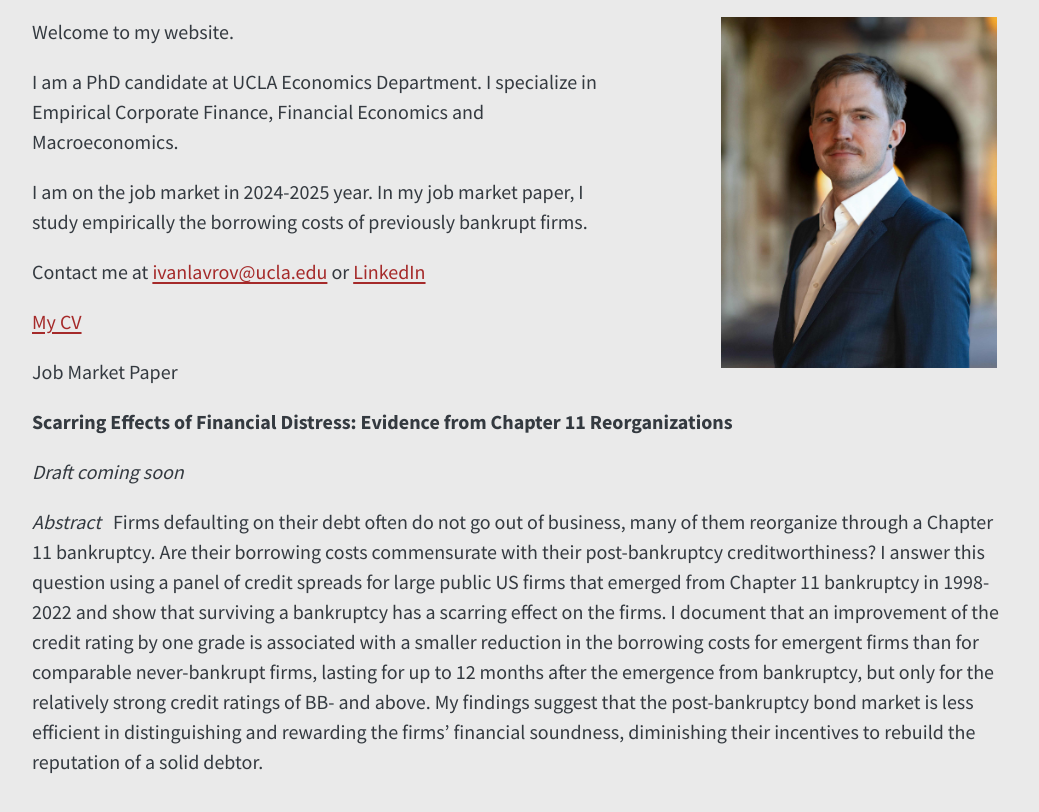
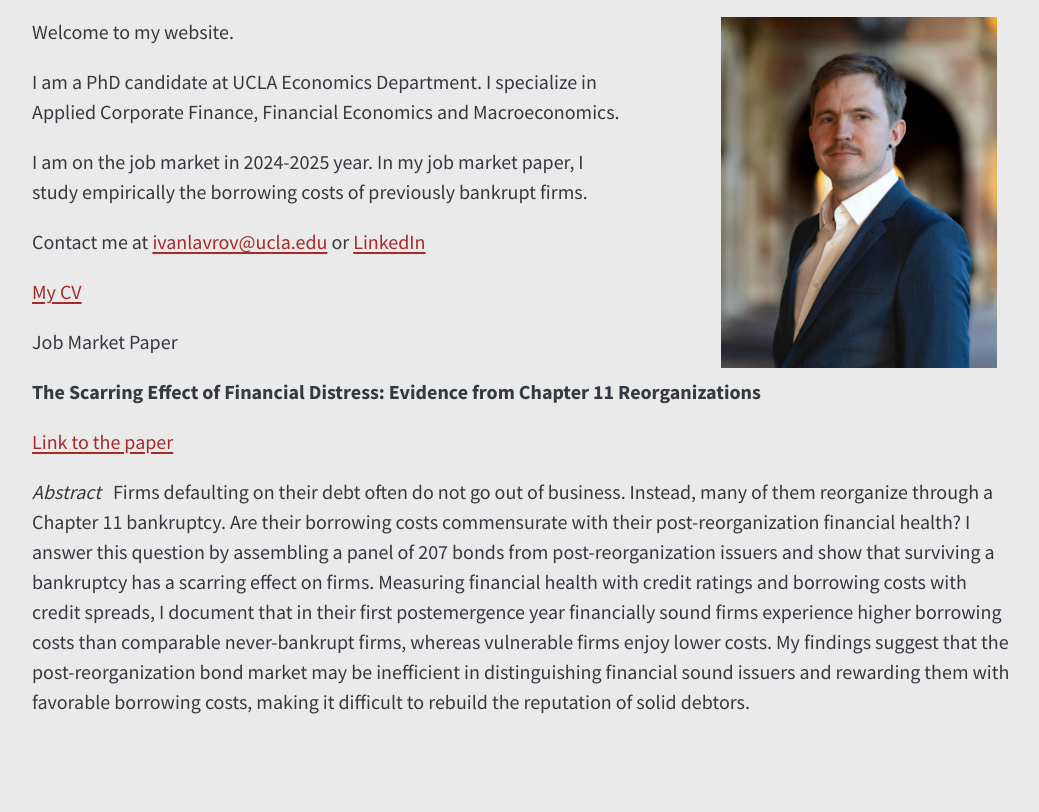
Before and after one commit to ilavrov113/ilavrov113.github.io, a plain HTML site: page index.html in a window 1280 px wide. Shown: the part 84-896 px from the top of the page, without its empty margins (168-1207 px from the left). Drawn offline with Linux system fonts and the light colour scheme.

Commit message:
Add files via upload

```diff
--- a/index.html
+++ b/index.html
@@ -109,17 +109,16 @@ Welcome to my website.
 <!-- <p style="text-align: justify;"> -->
 <div class="no-row-height column-margin column-container"><div class="">
 <p><img src="photoIvan.jpeg" class="img-fluid" style="width:95.0%"></p>
-</div></div><p>I am a PhD candidate at UCLA Economics Department. I specialize in Empirical Corporate Finance, Financial Economics and Macroeconomics. <!-- </p> --></p>
+</div></div><p>I am a PhD candidate at UCLA Economics Department. I specialize in Applied Corporate Finance, Financial Economics and Macroeconomics. <!-- </p> --></p>
 <!-- <p style="text-align: justify;"> -->
 <p>I am on the job market in 2024-2025 year. In my job market paper, I study empirically the borrowing costs of previously bankrupt firms. <!-- </p> --></p>
 <p>Contact me at <a href="mailto:ivanlavrov@ucla.edu">ivanlavrov@ucla.edu</a> or <a href="https://www.linkedin.com/in/ivan-lavrov-a0b439265/">LinkedIn</a></p>
 <p><a href="https://www.dropbox.com/scl/fi/jvj3i40wjd1hlv08br0x2/cv_2024.pdf?rlkey=g5xm2e4ltr1fpsu0hw9a5es5c&amp;e=3&amp;st=7gxhmxa2&amp;dl=0">My CV</a></p>
 <p>Job Market Paper</p>
 <div class="column-page-right">
-<p><strong>Scarring Effects of Financial Distress: Evidence from Chapter 11 Reorganizations</strong></p>
-<!-- Link to the paper -->
-<p><em>Draft coming soon</em></p>
-<p><em>Abstract</em> &nbsp; Firms defaulting on their debt often do not go out of business, many of them reorganize through a Chapter 11 bankruptcy. Are their borrowing costs commensurate with their post-bankruptcy creditworthiness? I answer this question using a panel of credit spreads for large public US firms that emerged from Chapter 11 bankruptcy in 1998-2022 and show that surviving a bankruptcy has a scarring effect on the firms. I document that an improvement of the credit rating by one grade is associated with a smaller reduction in the borrowing costs for emergent firms than for comparable never-bankrupt firms, lasting for up to 12 months after the emergence from bankruptcy, but only for the relatively strong credit ratings of BB- and above. My findings suggest that the post-bankruptcy bond market is less efficient in distinguishing and rewarding the firms’ financial soundness, diminishing their incentives to rebuild the reputation of a solid debtor.</p>
+<p><strong>The Scarring Effect of Financial Distress: Evidence from Chapter 11 Reorganizations</strong></p>
+<p><a href="https://www.dropbox.com/scl/fi/g80zzyfxmzvuqsr0hd7m8/jmp_Ivan_Lavrov.pdf?rlkey=r934m3d2p1evonoa2m0m6w9il&amp;st=xynn75xg&amp;dl=0">Link to the paper</a></p>
+<p><em>Abstract</em> &nbsp; Firms defaulting on their debt often do not go out of business. Instead, many of them reorganize through a Chapter 11 bankruptcy. Are their borrowing costs commensurate with their post-reorganization financial health? I answer this question by assembling a panel of 207 bonds from post-reorganization issuers and show that surviving a bankruptcy has a scarring effect on firms. Measuring financial health with credit ratings and borrowing costs with credit spreads, I document that in their first postemergence year financially sound firms experience higher borrowing costs than comparable never-bankrupt firms, whereas vulnerable firms enjoy lower costs. My findings suggest that the post-reorganization bond market may be inefficient in distinguishing financial sound issuers and rewarding them with favorable borrowing costs, making it difficult to rebuild the reputation of solid debtors.</p>
 </div>
 
 
--- a/search.json
+++ b/search.json
@@ -4,6 +4,6 @@
     "href": "index.html",
     "title": "Ivan Lavrov",
     "section": "",
-    "text": "Welcome to my website.\n\n\n\n\n\nI am a PhD candidate at UCLA Economics Department. I specialize in Empirical Corporate Finance, Financial Economics and Macroeconomics. \n\nI am on the job market in 2024-2025 year. In my job market paper, I study empirically the borrowing costs of previously bankrupt firms. \nContact me at ivanlavrov@ucla.edu or LinkedIn\nMy CV\nJob Market Paper\n\nScarring Effects of Financial Distress: Evidence from Chapter 11 Reorganizations\n\nDraft coming soon\nAbstract   Firms defaulting on their debt often do not go out of business, many of them reorganize through a Chapter 11 bankruptcy. Are their borrowing costs commensurate with their post-bankruptcy creditworthiness? I answer this question using a panel of credit spreads for large public US firms that emerged from Chapter 11 bankruptcy in 1998-2022 and show that surviving a bankruptcy has a scarring effect on the firms. I document that an improvement of the credit rating by one grade is associated with a smaller reduction in the borrowing costs for emergent firms than for comparable never-bankrupt firms, lasting for up to 12 months after the emergence from bankruptcy, but only for the relatively strong credit ratings of BB- and above. My findings suggest that the post-bankruptcy bond market is less efficient in distinguishing and rewarding the firms’ financial soundness, diminishing their incentives to rebuild the reputation of a solid debtor."
+    "text": "Welcome to my website.\n\n\n\n\n\nI am a PhD candidate at UCLA Economics Department. I specialize in Applied Corporate Finance, Financial Economics and Macroeconomics. \n\nI am on the job market in 2024-2025 year. In my job market paper, I study empirically the borrowing costs of previously bankrupt firms. \nContact me at ivanlavrov@ucla.edu or LinkedIn\nMy CV\nJob Market Paper\n\nThe Scarring Effect of Financial Distress: Evidence from Chapter 11 Reorganizations\nLink to the paper\nAbstract   Firms defaulting on their debt often do not go out of business. Instead, many of them reorganize through a Chapter 11 bankruptcy. Are their borrowing costs commensurate with their post-reorganization financial health? I answer this question by assembling a panel of 207 bonds from post-reorganization issuers and show that surviving a bankruptcy has a scarring effect on firms. Measuring financial health with credit ratings and borrowing costs with credit spreads, I document that in their first postemergence year financially sound firms experience higher borrowing costs than comparable never-bankrupt firms, whereas vulnerable firms enjoy lower costs. My findings suggest that the post-reorganization bond market may be inefficient in distinguishing financial sound issuers and rewarding them with favorable borrowing costs, making it difficult to rebuild the reputation of solid debtors."
   }
 ]
```
